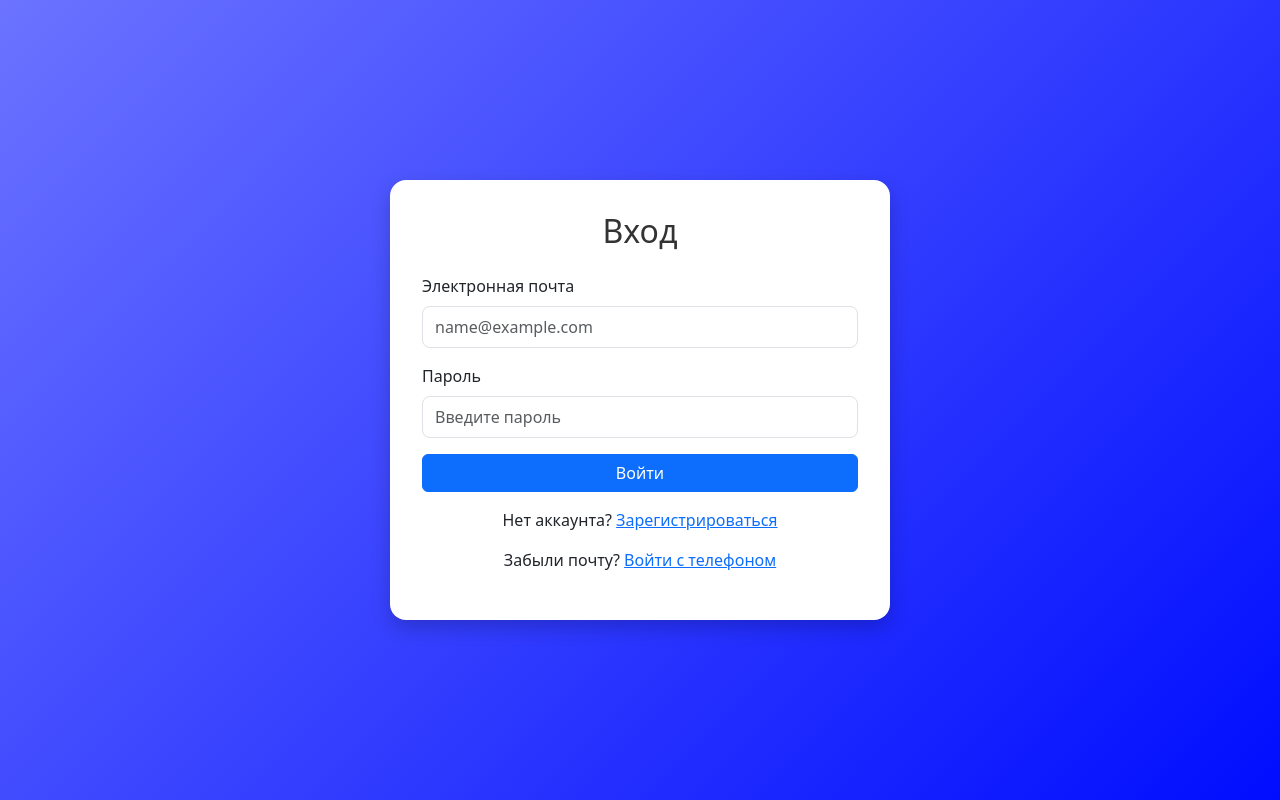
After one commit to Huricanen/FairOlymp, a Flask app: page /enter_with_email in a window 1280 px wide. The commit adds this page. Run offline with Flask 3, Linux system fonts and the light colour scheme.

Commit message:
Добавлены формы для входа (через почту или телефон). Также добавлено поле для пароля

```diff
--- a/main.py
+++ b/main.py
@@ -4,7 +4,7 @@ from flask import request
 app = Flask(__name__)
 
 @app.route('/register', methods=['POST', 'GET'])
-def form_sample():
+def register_form():
     if request.method == 'GET':
         return render_template('register_form.html')
     elif request.method == 'POST':
@@ -14,8 +14,29 @@ def form_sample():
         print(request.form.get('city'))
         print(request.form.get('email'))
         print(request.form.get('phone'))
+        print(request.form.get('role'))
+        print(request.form.get('password'))
         print(request.form.get('extra'))
-        print(request.form.get('role'))
+        return "Форма отправлена"
+    return None
+
+@app.route('/enter_with_email', methods=['POST', 'GET'])
+def enter_with_email_form():
+    if request.method == 'GET':
+        return render_template('enter_with_email.html')
+    elif request.method == 'POST':
+        print(request.form.get('email'))
+        print(request.form.get('password'))
+        return "Форма отправлена"
+    return None
+
+@app.route('/enter_with_phone', methods=['POST', 'GET'])
+def enter_with_phone_form():
+    if request.method == 'GET':
+        return render_template('enter_with_phone.html')
+    elif request.method == 'POST':
+        print(request.form.get('phone'))
+        print(request.form.get('password'))
         return "Форма отправлена"
     return None
 
--- /dev/null
+++ b/templates/enter_with_email.html
@@ -0,0 +1,85 @@
+<!DOCTYPE html>
+<html lang="ru">
+<head>
+  <meta charset="UTF-8">
+  <meta name="viewport" content="width=device-width, initial-scale=1">
+  <title>Олимпиадный Хаб - Вход</title>
+  <link href="https://cdn.jsdelivr.net/npm/bootstrap@5.3.0/dist/css/bootstrap.min.css" rel="stylesheet">
+  <style>
+    body {
+      background: linear-gradient(135deg, #6B73FF 0%, #000DFF 100%);
+      min-height: 100vh;
+      display: flex;
+      align-items: center;
+      justify-content: center;
+    }
+    .form-container {
+      max-width: 500px;
+      width: 100%;
+      background: #ffffff;
+      border-radius: 1rem;
+      box-shadow: 0 8px 20px rgba(0, 0, 0, 0.2);
+      padding: 2rem;
+    }
+    .form-control, .form-select, textarea {
+      padding: 0.5rem 0.75rem;
+      font-size: 1rem;
+      border-radius: 0.5rem;
+    }
+    textarea {
+      height: 80px;
+      resize: none;
+    }
+    .form-label {
+      margin-bottom: 0.5rem;
+      font-size: 1rem;
+      font-weight: 500;
+    }
+    h2 {
+      font-size: 2rem;
+      margin-bottom: 1.5rem;
+      text-align: center;
+      color: #333;
+    }
+  </style>
+</head>
+<body>
+
+<div class="form-container">
+  <h2>Вход</h2>
+  <form method="POST" action="/enter_with_email">
+
+    <!-- Email -->
+    <div class="mb-3">
+      <label for="email" class="form-label">Электронная почта</label>
+      <input type="email" class="form-control" id="email" name="email" placeholder="name@example.com" required>
+    </div>
+
+    <!-- Password -->
+    <div class="mb-3">
+      <label for="password" class="form-label">Пароль</label>
+      <input type="password" class="form-control" id="password" name="password" placeholder="Введите пароль" required>
+    </div>
+
+    <!-- Submit Button -->
+    <div class="d-grid">
+      <button type="submit" class="btn btn-primary">Войти</button>
+    </div>
+
+    <!-- Registration Link -->
+    <div class="text-center mt-3">
+      <p>Нет аккаунта? <a href="/register">Зарегистрироваться</a></p>
+    </div>
+
+    <!-- Enter with phone Link -->
+    <div class="text-center mt-3">
+      <p>Забыли почту? <a href="/enter_with_phone">Войти с телефоном</a></p>
+    </div>
+
+
+  </form>
+</div>
+
+<script src="https://cdn.jsdelivr.net/npm/bootstrap@5.3.0/dist/js/bootstrap.bundle.min.js"></script>
+</body>
+</html>
```
Also changed, not shown: templates/enter_with_phone.html (added, +85 -0 lines), templates/register_form.html (+19 -7 lines).
